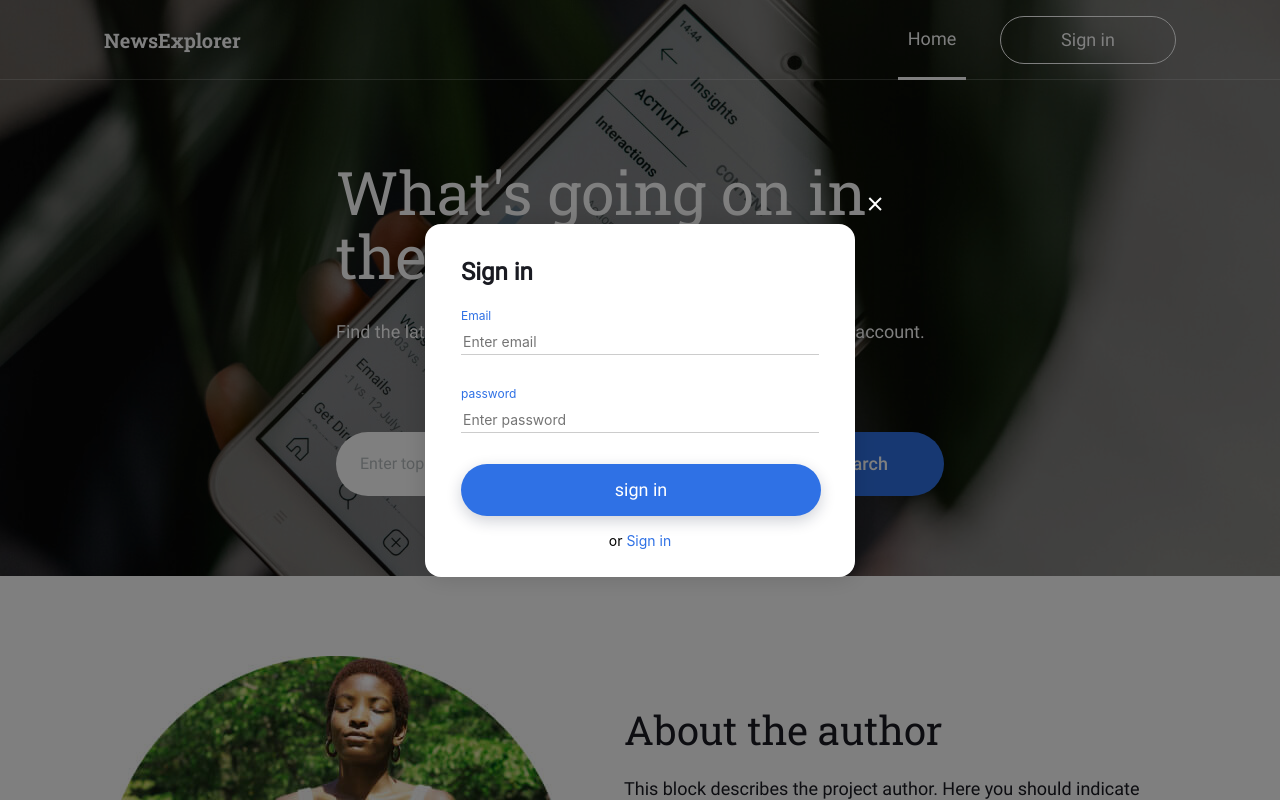
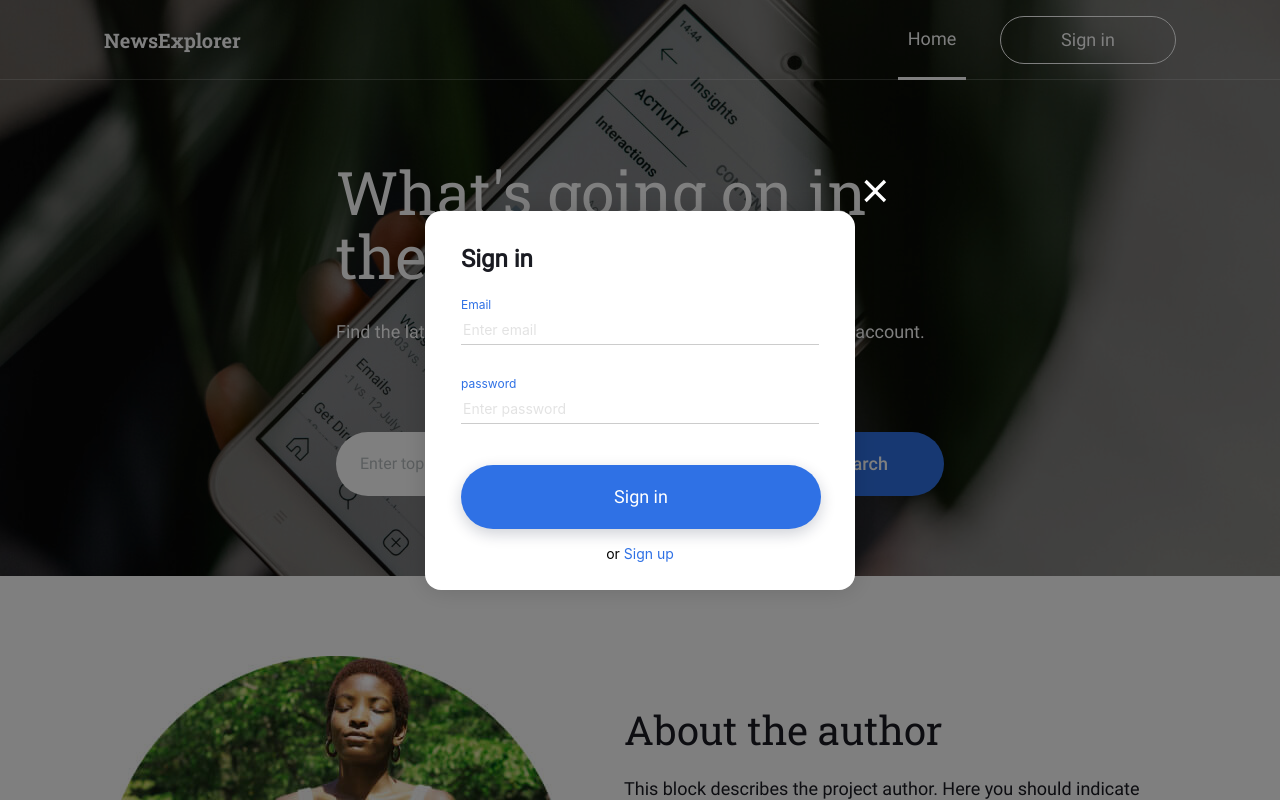
Before and after one commit to roeilulavy/news-explorer-frontend, a React (Create React App) app: page / in a window 1280 px wide. Shown: the top 800 px of the page. Built offline with nearby package versions, Linux system fonts and the light colour scheme.

Commit message:
Sign in popup fix

```diff
--- a/src/components/PopupWithForm/PopupWithForm.css
+++ b/src/components/PopupWithForm/PopupWithForm.css
@@ -30,7 +30,7 @@
   background-image: url(../../images/buttons/close_icon.svg);
   background-position: center;
   background-repeat: no-repeat;
-  background-size: auto;
+  background-size: 100%;
   border: none;
   position: absolute;
   top: -40px;
@@ -65,7 +65,7 @@
 }
 
 .popup__form {
-  margin: 22px 0 0;
+  margin: 24px 0 0;
   display: flex;
   flex-direction: column;
 }
@@ -82,8 +82,8 @@
   border-style: none;
   border-radius: 100px;
   box-shadow: 0px 5px 15px rgba(14, 26, 57, 0.2);
-  margin: 0 0 16px;
-  padding: 14px;
+  margin: 10px 0 16px;
+  padding: 20px;
 }
 
 .popup__submit:hover{
--- a/src/components/SignInPopup/SignInPopup.css
+++ b/src/components/SignInPopup/SignInPopup.css
@@ -1,42 +1,40 @@
-.popup__input-section {
-  display: flex;
-  flex-direction: column;
-  margin-bottom: 16px;
-}
-
-.popup__label{
+.popup__label {
   font-family: 'Inter',sans-serif;
   font-style: normal;
   font-weight: 400;
   font-size: 12px;
   line-height: 15px;
   color: #2F71E5;
-  margin: 0 0 9px;
+  margin: 0 0 8px;
 }
 
-.popup__input{
+.popup__input {
   font-family: 'Inter', Arial, sans-serif;
   font-weight: 400;
   font-size: 14px;
   line-height: 17px;
   text-align: left;
+  outline: none;
   border-style: none;
   border-bottom: solid 1px rgba(0, 0, 0, 0.2);
-  outline: none;
-  padding-bottom: 4px;
-  margin-bottom: 15px;
+  padding-bottom: 6px;
+  margin-bottom: 31px;
+}
+
+.popup__input::placeholder {
+  opacity: 0.2;
 }
 
 .popup__input_type_error {
   border-bottom-color:red;
 }
 
-.popup__error{
+.popup__error {
   visibility: hidden;
   display: none;
 }
 
-.popup__error_visible{
+.popup__error_visible {
   visibility: visible;
   display: flex;
   font-family: 'Inter', Arial, sans-serif;
@@ -45,6 +43,7 @@
   font-size: 12px;
   line-height: 15px;
   color: #FF0000;
-  margin: 3px 0;
+  margin-top: -25px;
+  margin-bottom: 10px;
   padding: 0;
 }
--- a/src/components/SignInPopup/SignInPopup.js
+++ b/src/components/SignInPopup/SignInPopup.js
@@ -25,13 +25,12 @@ export function SignInPopup({ isOpen, onClose, onSignInPopup }) {
       onClose={onClose}
       name="sign-in"
       title="Sign in"
-      buttonText="sign in"
+      buttonText="Sign in"
       onSubmit={handleSubmit}
       link="/signup"
-      linkText="Sign in"
+      linkText="Sign up"
     >
 
-      <div className="popup__input-section">
         <label className='popup__label' htmlFor='email'>Email</label>
 
         <input
@@ -47,9 +46,8 @@ export function SignInPopup({ isOpen, onClose, onSignInPopup }) {
         />
 
         <span id="input_type_name-error" className="popup__error">Invalid email address</span>
-      </div>
 
-      <div className="popup__input-section">
+
         <label className='popup__label' htmlFor='password'>password</label>
 
         <input
@@ -63,8 +61,6 @@ export function SignInPopup({ isOpen, onClose, onSignInPopup }) {
           onChange={(e) => setPassword(e.target.value)}
         />
 
-        <span id="input_type_description-error" className="popup__error" />
-      </div>
     </PopupWithForm>
   );
 }
```
